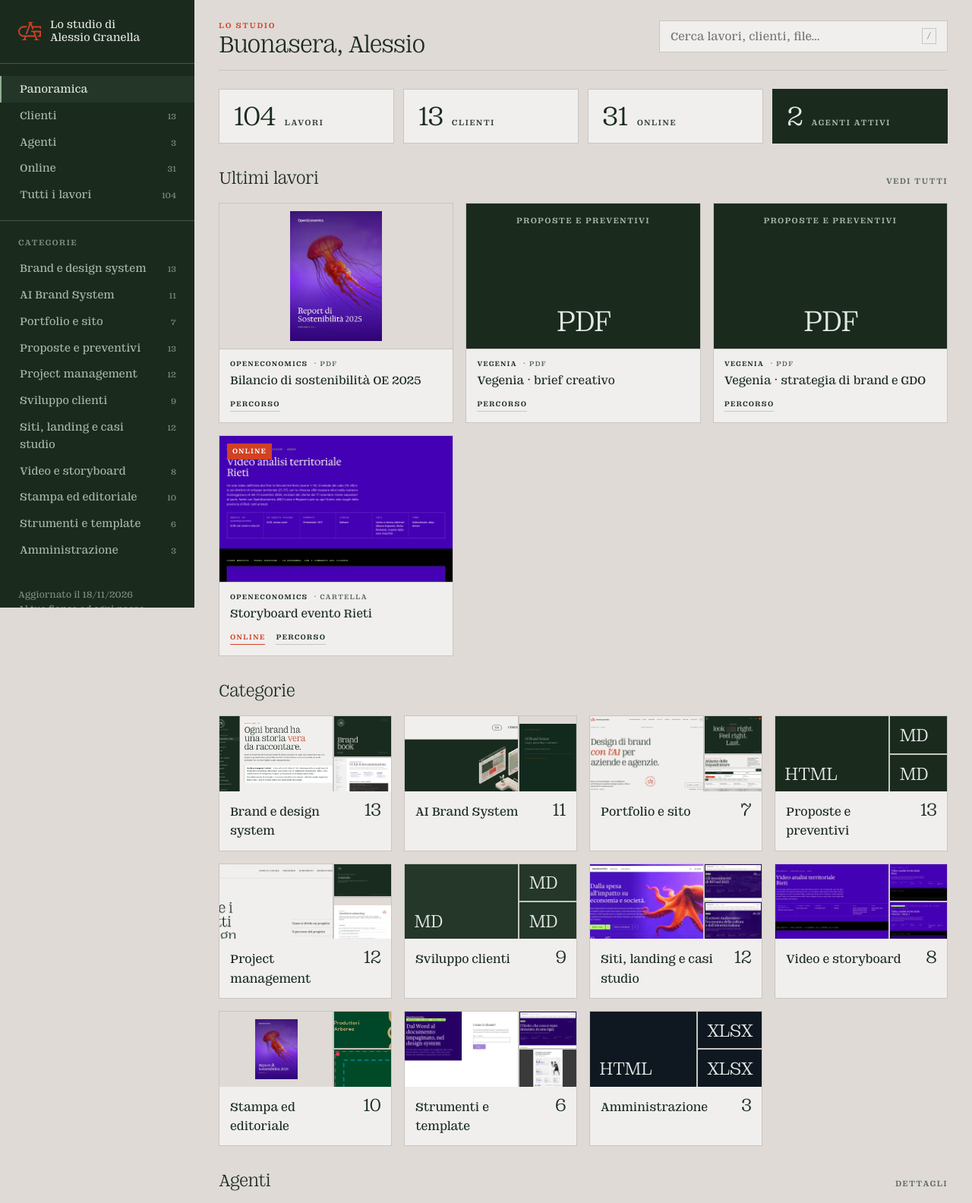
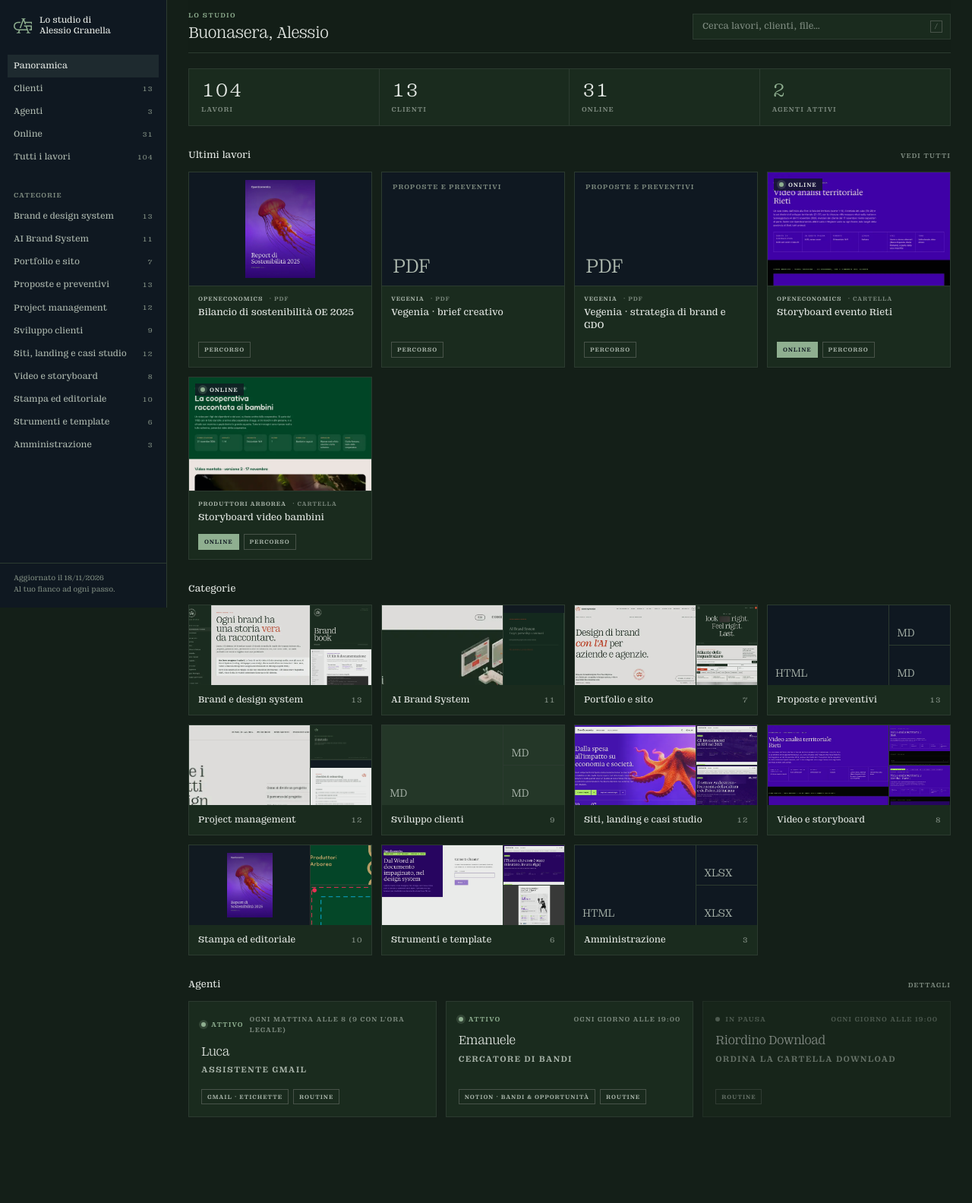
Before and after one commit to AlessioGranella/studio, a plain HTML site: page index.html in a window 1280 px wide. Shown: the top 1584 px of the page at 76% size. After the commit the page ends 1511 px from the top, so only its background shows below. Drawn offline with Linux system fonts and the light colour scheme.

Commit message:
Dashboard scura stile app, caratteri più piccoli
Co-Authored-By: Claude Opus 5.5 <noreply@anthropic.com>

```diff
--- a/index.html
+++ b/index.html
@@ -6,159 +6,178 @@
 <meta name="robots" content="noindex, nofollow">
 <title>Lo studio di Alessio Granella</title>
 <link rel="icon" href="brand/monogramma-rust.svg">
+<meta name="theme-color" content="#0F1821">
 <style>
 @font-face{font-family:'Augustina';src:url('font/DTAugustinaSlab-3Light.otf') format('opentype');font-weight:300;font-display:swap}
 @font-face{font-family:'Augustina';src:url('font/DTAugustinaSlab-3Regular.otf') format('opentype');font-weight:400;font-display:swap}
 @font-face{font-family:'Augustina';src:url('font/DTAugustinaSlab-3Medium.otf') format('opentype');font-weight:500;font-display:swap}
 :root{
-  --ag-paper:#F0EFEE;--ag-soft:#DFDAD5;--ag-ink:#1A2B1E;--ag-verde:#243728;--ag-rust:#D14124;
-  --ag-muschio:#8FAF90;--ag-body:#344238;--ag-muted:#5D6A60;--ag-line:#C8C6C2;--ag-line-dark:#485349;
-  --ag-on-dark:#E4E8E4;--ag-on-dark-muted:#ADB8AE;
-  --ag-font:'Augustina',Georgia,'Times New Roman',serif;
-  --side:256px;--pad:32px;
-  --ease:cubic-bezier(.2,.7,.2,1);--dur:.18s;
+  /* palette del brand, versione scura */
+  --bg:#141F18;          /* tra Ink e Blu-nero */
+  --side:#0F1821;        /* Blu-nero */
+  --surface:#1A2B1E;     /* Ink */
+  --surface-2:#243728;   /* Verde */
+  --line:#2C3B30;        /* filetto sottile */
+  --line-2:#485349;      /* line-dark */
+  --fg:#E4E8E4;          /* on-dark */
+  --fg-2:#ADB8AE;        /* on-dark-muted */
+  --fg-3:#7D8A7F;
+  --accent:#8FAF90;      /* Muschio: l'accento su fondo scuro */
+  --accent-soft:rgba(143,175,144,.12);
+  --font:'Augustina',Georgia,'Times New Roman',serif;
+  --sidew:220px;--pad:28px;
+  --ease:cubic-bezier(.2,.7,.2,1);--dur:.16s;
+  color-scheme:dark;
 }
 *{box-sizing:border-box;margin:0;padding:0}
+html{font-size:14px}
 html,body{height:100%}
-body{background:var(--ag-soft);color:var(--ag-body);font-family:var(--ag-font);font-size:16px;line-height:1.5;-webkit-font-smoothing:antialiased}
+body{background:var(--bg);color:var(--fg-2);font-family:var(--font);font-size:14px;line-height:1.5;-webkit-font-smoothing:antialiased}
 a{color:inherit;text-decoration:none}
 button{font-family:inherit;background:none;border:0;cursor:pointer;color:inherit}
-.ui{font-size:.72rem;font-weight:500;text-transform:uppercase;letter-spacing:.11em}
-.eyebrow{font-size:.68rem;font-weight:500;text-transform:uppercase;letter-spacing:.15em;color:var(--ag-rust)}
-em{font-style:normal;color:var(--ag-rust)}
+::selection{background:var(--accent);color:var(--side)}
+.ui{font-size:.68rem;font-weight:500;text-transform:uppercase;letter-spacing:.1em}
+.eyebrow{font-size:.66rem;font-weight:500;text-transform:uppercase;letter-spacing:.14em;color:var(--accent)}
+em{font-style:normal;color:var(--accent)}
+::-webkit-scrollbar{width:10px;height:10px}
+::-webkit-scrollbar-thumb{background:var(--line-2);border:3px solid var(--bg)}
+::-webkit-scrollbar-track{background:transparent}
 
 /* ---------- layout */
-.app{display:grid;grid-template-columns:var(--side) 1fr;min-height:100vh}
-aside{background:var(--ag-ink);color:var(--ag-on-dark-muted);position:sticky;top:0;height:100vh;overflow-y:auto;display:flex;flex-direction:column;padding:24px 0}
-.brand{display:flex;align-items:center;gap:12px;padding:0 24px 24px;border-bottom:1px solid var(--ag-line-dark)}
-.brand img{width:30px;height:30px}
-.brand span{color:var(--ag-on-dark);font-size:.95rem;line-height:1.15}
-.nav{padding:16px 0;border-bottom:1px solid var(--ag-line-dark)}
-.nav:last-of-type{border-bottom:0}
-.nav h4{padding:4px 24px 8px;color:var(--ag-on-dark-muted);opacity:.7}
-.nav a{display:flex;justify-content:space-between;align-items:baseline;gap:8px;padding:6px 24px;font-size:.95rem;color:var(--ag-on-dark-muted);border-left:2px solid transparent}
-.nav a:hover{color:var(--ag-on-dark)}
-.nav a.on{color:var(--ag-on-dark);border-left-color:var(--ag-muschio);background:rgba(143,175,144,.08)}
-.nav a small{font-size:.72rem;opacity:.7}
-aside .foot{margin-top:auto;padding:16px 24px 0;font-size:.8rem;opacity:.7}
+.app{display:grid;grid-template-columns:var(--sidew) 1fr;min-height:100vh}
+aside{background:var(--side);border-right:1px solid var(--line);position:sticky;top:0;height:100vh;overflow-y:auto;display:flex;flex-direction:column;padding:16px 0}
+.brand{display:flex;align-items:center;gap:10px;padding:4px 18px 16px}
+.brand img{width:24px;height:24px}
+.brand span{color:var(--fg);font-size:.86rem;line-height:1.15}
+.nav{padding:8px 10px}
+.nav h4{padding:12px 8px 6px;color:var(--fg-3)}
+.nav a{display:flex;justify-content:space-between;align-items:center;gap:8px;padding:6px 8px;font-size:.86rem;color:var(--fg-2);transition:background var(--dur),color var(--dur)}
+.nav a:hover{color:var(--fg);background:rgba(228,232,228,.04)}
+.nav a.on{color:var(--fg);background:var(--accent-soft)}
+.nav a.on small{color:var(--accent)}
+.nav a small{font-size:.68rem;color:var(--fg-3);font-variant-numeric:tabular-nums}
+aside .foot{margin-top:auto;padding:12px 18px 0;font-size:.72rem;color:var(--fg-3);border-top:1px solid var(--line)}
 
-main{min-width:0;padding:0 var(--pad) 48px}
-.bar{position:sticky;top:0;z-index:5;background:var(--ag-soft);display:flex;align-items:center;gap:24px;padding:20px 0 16px;border-bottom:1px solid var(--ag-line)}
+main{min-width:0;padding:0 var(--pad) 40px}
+.bar{position:sticky;top:0;z-index:5;background:rgba(20,31,24,.86);backdrop-filter:blur(12px);-webkit-backdrop-filter:blur(12px);display:flex;align-items:center;gap:20px;padding:14px 0;border-bottom:1px solid var(--line)}
 .bar .title{min-width:0}
-.bar h1{font-weight:300;font-size:clamp(1.6rem,2.6vw,2.3rem);letter-spacing:-.035em;line-height:1;color:var(--ag-ink);white-space:nowrap;overflow:hidden;text-overflow:ellipsis}
-.bar .title p{margin-top:6px}
-.search{margin-left:auto;display:flex;align-items:center;gap:10px;border:1px solid var(--ag-line);background:var(--ag-paper);padding:0 14px;width:min(380px,40vw);height:42px}
-.search:focus-within{border-color:var(--ag-ink)}
-.search input{flex:1;border:0;outline:0;background:transparent;font:inherit;font-size:1rem;color:var(--ag-ink);min-width:0}
-.search kbd{font-family:inherit;font-size:.7rem;color:var(--ag-muted);border:1px solid var(--ag-line);padding:1px 6px}
+.bar h1{font-weight:300;font-size:1.6rem;letter-spacing:-.03em;line-height:1.05;color:var(--fg);white-space:nowrap;overflow:hidden;text-overflow:ellipsis}
+.bar .title p{margin-bottom:4px}
+.search{margin-left:auto;display:flex;align-items:center;gap:10px;border:1px solid var(--line);background:var(--surface);padding:0 10px 0 12px;width:min(340px,40vw);height:34px;transition:border-color var(--dur)}
+.search:focus-within{border-color:var(--accent)}
+.search input{flex:1;border:0;outline:0;background:transparent;font:inherit;font-size:.9rem;color:var(--fg);min-width:0}
+.search input::placeholder{color:var(--fg-3)}
+.search kbd{font-family:inherit;font-size:.66rem;color:var(--fg-3);border:1px solid var(--line-2);padding:0 5px}
 
-.view{padding-top:24px}
-.sec{display:flex;align-items:baseline;justify-content:space-between;gap:16px;margin:28px 0 14px}
+.view{padding-top:20px}
+.sec{display:flex;align-items:baseline;justify-content:space-between;gap:16px;margin:28px 0 12px}
 .sec:first-child{margin-top:0}
-.sec h2{font-weight:300;font-size:1.5rem;letter-spacing:-.03em;color:var(--ag-ink)}
-.sec a,.sec button{color:var(--ag-muted)}
-.sec a:hover,.sec button:hover{color:var(--ag-rust)}
-.lead{max-width:62ch;margin:-4px 0 18px;color:var(--ag-muted)}
+.sec h2{font-weight:400;font-size:.95rem;letter-spacing:0;color:var(--fg)}
+.sec a,.sec button{color:var(--fg-3)}
+.sec a:hover,.sec button:hover{color:var(--accent)}
+.lead{max-width:62ch;color:var(--fg-2)}
 
 /* ---------- stats */
-.stats{display:grid;grid-template-columns:repeat(4,1fr);gap:12px}
-.stat{background:var(--ag-paper);border:1px solid var(--ag-line);padding:16px 18px;display:flex;align-items:baseline;gap:12px}
-.stat b{font-weight:300;font-size:2.4rem;line-height:1;letter-spacing:-.04em;color:var(--ag-ink)}
-.stat.dark{background:var(--ag-ink);border-color:var(--ag-ink);color:var(--ag-on-dark-muted)}
-.stat.dark b{color:var(--ag-on-dark)}
+.stats{display:grid;grid-template-columns:repeat(4,1fr);border:1px solid var(--line);background:var(--surface)}
+.stat{padding:14px 16px;display:flex;flex-direction:column;gap:2px;border-right:1px solid var(--line);transition:background var(--dur)}
+.stat:last-child{border-right:0}
+.stat:hover{background:var(--surface-2)}
+.stat b{font-weight:300;font-size:1.9rem;line-height:1.1;letter-spacing:-.03em;color:var(--fg);font-variant-numeric:tabular-nums}
+.stat span{color:var(--fg-3)}
+.stat.dark b{color:var(--accent)}
 
 /* ---------- cards */
-.grid{display:grid;grid-template-columns:repeat(auto-fill,minmax(232px,1fr));gap:16px}
-.card{background:var(--ag-paper);border:1px solid var(--ag-line);display:flex;flex-direction:column;transition:border-color var(--dur) var(--ease);position:relative;min-width:0}
-.card:hover{border-color:var(--ag-ink)}
-.thumb{aspect-ratio:16/10;background:var(--ag-soft);overflow:hidden;border-bottom:1px solid var(--ag-line);display:block;position:relative}
-.thumb img{width:100%;height:100%;object-fit:cover;object-position:top center;display:block;transition:transform .4s var(--ease)}
-.thumb img.v,.mosaic img.v{object-fit:contain;object-position:center;padding:10px 0;background:var(--ag-soft)}
-.card:hover .thumb img{transform:scale(1.03)}
-.ph{width:100%;height:100%;display:flex;flex-direction:column;justify-content:space-between;padding:14px 16px;background:var(--ag-verde);color:var(--ag-on-dark-muted)}
-.ph b{font-weight:300;font-size:2.6rem;letter-spacing:-.04em;line-height:1;color:var(--ag-on-dark)}
-.ph.c-proposte{background:var(--ag-ink)}
-.ph.c-business{background:var(--ag-verde)}
-.ph.c-finanza{background:#0F1821}
-.badge{position:absolute;top:10px;left:10px;background:var(--ag-paper);color:var(--ag-ink);padding:3px 7px;font-size:.62rem;font-weight:500;letter-spacing:.11em;text-transform:uppercase}
-.badge.live{background:var(--ag-rust);color:#fff}
-.cbody{padding:12px 14px 14px;display:flex;flex-direction:column;gap:4px;flex:1}
-.cbody .meta{display:flex;flex-wrap:wrap;gap:2px 8px;color:var(--ag-muted);font-size:.62rem;font-weight:500;letter-spacing:.11em;text-transform:uppercase}
-.cbody .meta button{color:var(--ag-ink);font-size:inherit;letter-spacing:inherit;font-weight:inherit;text-transform:inherit}
-.cbody .meta button:hover{color:var(--ag-rust)}
-.cbody h3{font-weight:400;font-size:1.02rem;line-height:1.25;color:var(--ag-ink);letter-spacing:-.01em}
-.cbody p{font-size:.85rem;color:var(--ag-muted);line-height:1.4}
-.acts{display:flex;flex-wrap:wrap;gap:6px 14px;margin-top:auto;padding-top:10px}
-.acts a,.acts button{font-size:.64rem;font-weight:500;letter-spacing:.11em;text-transform:uppercase;color:var(--ag-ink);border-bottom:1px solid var(--ag-line);padding-bottom:1px}
-.acts a:hover,.acts button:hover{color:var(--ag-rust);border-bottom-color:var(--ag-rust)}
-.acts .primary{color:var(--ag-rust);border-bottom-color:var(--ag-rust)}
+.grid{display:grid;grid-template-columns:repeat(auto-fill,minmax(196px,1fr));gap:12px}
+.card{background:var(--surface);border:1px solid var(--line);display:flex;flex-direction:column;transition:border-color var(--dur) var(--ease),transform var(--dur) var(--ease);position:relative;min-width:0}
+.card:hover{border-color:var(--line-2);transform:translateY(-2px)}
+.thumb{aspect-ratio:16/10;background:var(--side);overflow:hidden;border-bottom:1px solid var(--line);display:block;position:relative;width:100%}
+.thumb img{width:100%;height:100%;object-fit:cover;object-position:top center;display:block;transition:transform .5s var(--ease),opacity var(--dur);opacity:.92}
+.card:hover .thumb img{transform:scale(1.04);opacity:1}
+.thumb img.v,.mosaic img.v{object-fit:contain;object-position:center;padding:10px 0;background:var(--side)}
+.ph{width:100%;height:100%;display:flex;flex-direction:column;justify-content:space-between;padding:12px 14px;background:linear-gradient(var(--surface-2),var(--surface-2));color:var(--fg-3);text-align:left}
+.ph b{font-weight:300;font-size:2rem;letter-spacing:-.03em;line-height:1;color:var(--fg-2)}
+.ph.c-proposte,.ph.c-finanza{background:var(--side)}
+.badge{position:absolute;top:8px;left:8px;background:rgba(15,24,33,.8);backdrop-filter:blur(6px);color:var(--fg);padding:2px 7px;font-size:.6rem;font-weight:500;letter-spacing:.1em;text-transform:uppercase;display:flex;align-items:center;gap:6px}
+.badge.live::before{content:"";width:6px;height:6px;border-radius:50%;background:var(--accent);box-shadow:0 0 0 3px rgba(143,175,144,.2)}
+.cbody{padding:10px 12px 12px;display:flex;flex-direction:column;gap:3px;flex:1}
+.cbody .meta{display:flex;flex-wrap:wrap;gap:2px 8px;color:var(--fg-3);font-size:.6rem;font-weight:500;letter-spacing:.1em;text-transform:uppercase}
+.cbody .meta button{color:var(--fg-2);font-size:inherit;letter-spacing:inherit;font-weight:inherit;text-transform:inherit}
+.cbody .meta button:hover{color:var(--accent)}
+.cbody h3{font-weight:400;font-size:.93rem;line-height:1.3;color:var(--fg)}
+.cbody p{font-size:.8rem;color:var(--fg-3);line-height:1.4}
+.acts{display:flex;flex-wrap:wrap;gap:6px;margin-top:auto;padding-top:10px}
+.acts a,.acts button{font-size:.6rem;font-weight:500;letter-spacing:.1em;text-transform:uppercase;color:var(--fg-2);border:1px solid var(--line-2);padding:3px 7px;transition:all var(--dur)}
+.acts a:hover,.acts button:hover{color:var(--fg);border-color:var(--fg-2)}
+.acts .primary{color:var(--side);background:var(--accent);border-color:var(--accent)}
+.acts .primary:hover{color:var(--side);background:var(--fg);border-color:var(--fg)}
 
-/* ---------- category tiles (panoramica) */
-.tiles{display:grid;grid-template-columns:repeat(auto-fill,minmax(220px,1fr));gap:16px}
+/* ---------- category tiles */
+.tiles{display:grid;grid-template-columns:repeat(auto-fill,minmax(196px,1fr));gap:12px}
+.tile{background:var(--surface);border:1px solid var(--line);display:flex;flex-direction:column;transition:border-color var(--dur) var(--ease),transform var(--dur) var(--ease)}
+.tile:hover{border-color:var(--line-2);transform:translateY(-2px)}
+.mosaic{display:grid;grid-template-columns:2fr 1fr;grid-template-rows:1fr 1fr;gap:1px;aspect-ratio:16/7;background:var(--line);overflow:hidden}
+.mosaic>*:first-child{grid-row:1/3}
+.mosaic img{width:100%;height:100%;object-fit:cover;object-position:top;display:block;opacity:.9}
+.mosaic .ph{padding:8px 10px;justify-content:flex-end}
+.mosaic .ph span{display:none}
+.mosaic .ph b{font-size:1.1rem}
+.tile .tb{padding:10px 12px;display:flex;justify-content:space-between;align-items:baseline;gap:12px}
+.tile h3{font-weight:400;font-size:.9rem;color:var(--fg)}
+.tile .n{font-size:.75rem;color:var(--fg-3);font-variant-numeric:tabular-nums}
+.tile .d{padding:0 12px 12px;font-size:.78rem;color:var(--fg-3);margin-top:-6px}
 .tiles.compact .d{display:none}
 .grid.compact .cbody p{display:none}
-.tile{background:var(--ag-paper);border:1px solid var(--ag-line);display:flex;flex-direction:column;transition:border-color var(--dur) var(--ease)}
-.tile:hover{border-color:var(--ag-ink)}
-.mosaic{display:grid;grid-template-columns:2fr 1fr;grid-template-rows:1fr 1fr;gap:2px;aspect-ratio:16/7;background:var(--ag-line);overflow:hidden}
-.mosaic>*:first-child{grid-row:1/3}
-.mosaic img{width:100%;height:100%;object-fit:cover;object-position:top;display:block}
-.mosaic .ph{padding:10px 12px;justify-content:flex-end}
-.mosaic .ph span{display:none}
-.mosaic .ph b{font-size:1.6rem}
-.tile .tb{padding:12px 14px;display:flex;justify-content:space-between;align-items:baseline;gap:12px}
-.tile h3{font-weight:400;font-size:1.05rem;color:var(--ag-ink);letter-spacing:-.01em}
-.tile .n{font-weight:300;font-size:1.6rem;color:var(--ag-ink);letter-spacing:-.04em;line-height:1}
-.tile .d{padding:0 14px 14px;font-size:.85rem;color:var(--ag-muted);margin-top:-6px}
 
 /* ---------- clients */
-.client .cbody h3{font-size:1.3rem;font-weight:300;letter-spacing:-.03em}
-.status{color:var(--ag-rust)}
-.mini-agents{display:grid;grid-template-columns:repeat(3,1fr);gap:16px}
+.status{color:var(--accent)}
+.mini-agents{display:grid;grid-template-columns:repeat(3,1fr);gap:12px}
 
 /* ---------- agents */
-.agent{background:var(--ag-ink);border:1px solid var(--ag-ink);color:var(--ag-on-dark-muted);padding:20px;display:flex;flex-direction:column;gap:8px;min-height:220px}
-.agent.paused{background:var(--ag-verde);border-color:var(--ag-verde);opacity:.75}
-.agent .top{display:flex;justify-content:space-between;align-items:center;gap:8px}
-.dot{display:inline-flex;align-items:center;gap:7px;color:var(--ag-muschio)}
-.dot::before{content:"";width:7px;height:7px;border-radius:50%;background:currentColor}
-.agent.paused .dot{color:var(--ag-on-dark-muted)}
-.agent h3{font-weight:300;font-size:2.1rem;line-height:1;letter-spacing:-.035em;color:var(--ag-on-dark)}
-.agent .role{color:var(--ag-on-dark)}
-.agent p{font-size:.9rem}
-.agent .acts a{color:var(--ag-on-dark);border-bottom-color:var(--ag-line-dark)}
-.agent .acts a:hover{color:var(--ag-muschio);border-bottom-color:var(--ag-muschio)}
+.agent{background:var(--surface);border:1px solid var(--line);padding:16px;display:flex;flex-direction:column;gap:6px;min-height:200px}
+.agent.paused{opacity:.55}
+.agent .top{display:flex;justify-content:space-between;align-items:center;gap:8px;color:var(--fg-3)}
+.dot{display:inline-flex;align-items:center;gap:7px;color:var(--accent)}
+.dot::before{content:"";width:6px;height:6px;border-radius:50%;background:currentColor;box-shadow:0 0 0 3px rgba(143,175,144,.2)}
+.agent.paused .dot{color:var(--fg-3)}
+.agent.paused .dot::before{box-shadow:none}
+.agent h3{font-weight:300;font-size:1.6rem;line-height:1.05;letter-spacing:-.03em;color:var(--fg);margin-top:6px}
+.agent .role{color:var(--fg-2)}
+.agent p{font-size:.84rem}
 .agent.compact{min-height:0}
-.agent.compact h3{font-size:1.5rem}
-.skill{background:var(--ag-paper);border:1px solid var(--ag-line);padding:16px 18px}
-.skill h3{font-weight:400;font-size:1.02rem;color:var(--ag-ink);margin-bottom:4px}
-.skill p{font-size:.85rem;color:var(--ag-muted)}
+.agent.compact h3{font-size:1.25rem}
+.skill{background:var(--surface);border:1px solid var(--line);padding:14px 16px}
+.skill h3{font-weight:400;font-size:.93rem;color:var(--fg);margin-bottom:4px}
+.skill p{font-size:.8rem;color:var(--fg-3)}
 
-/* ---------- filters within a view */
-.chips{display:flex;flex-wrap:wrap;gap:6px 18px;margin:-4px 0 18px}
-.chips button{color:var(--ag-muted);padding:3px 0;border-bottom:1px solid transparent}
-.chips button:hover{color:var(--ag-ink)}
-.chips button[aria-pressed=true]{color:var(--ag-ink);border-bottom-color:var(--ag-rust)}
-.empty{padding:48px 0;color:var(--ag-muted)}
+/* ---------- filters */
+.chips{display:flex;flex-wrap:wrap;gap:6px;margin:0 0 14px}
+.chips button{color:var(--fg-2);padding:4px 10px;border:1px solid var(--line);background:var(--surface);transition:all var(--dur)}
+.chips button:hover{color:var(--fg);border-color:var(--line-2)}
+.chips button[aria-pressed=true]{color:var(--side);background:var(--accent);border-color:var(--accent)}
+.empty{padding:48px 0;color:var(--fg-3)}
 
-.toast{position:fixed;left:50%;bottom:24px;transform:translateX(-50%) translateY(20px);background:var(--ag-ink);color:var(--ag-on-dark);padding:10px 18px;opacity:0;transition:all var(--dur) var(--ease);pointer-events:none;font-size:.9rem;z-index:20}
+.toast{position:fixed;left:50%;bottom:20px;transform:translateX(-50%) translateY(20px);background:var(--fg);color:var(--side);padding:9px 16px;opacity:0;transition:all var(--dur) var(--ease);pointer-events:none;font-size:.85rem;z-index:40}
 .toast.on{opacity:1;transform:translateX(-50%) translateY(0)}
+
+@media (prefers-reduced-motion:reduce){*{transition:none!important}}
 
 /* ---------- mobile */
 .menu-btn{display:none}
 @media (max-width:860px){
-  :root{--pad:16px}
+  :root{--pad:14px}
   .app{grid-template-columns:1fr}
-  aside{position:fixed;inset:0 auto 0 0;width:280px;z-index:30;transform:translateX(-100%);transition:transform var(--dur) var(--ease)}
+  aside{position:fixed;inset:0 auto 0 0;width:260px;z-index:30;transform:translateX(-100%);transition:transform var(--dur) var(--ease)}
   body.menu aside{transform:none}
-  body.menu::after{content:"";position:fixed;inset:0;background:rgba(15,24,33,.4);z-index:25}
-  .menu-btn{display:block;border:1px solid var(--ag-line);background:var(--ag-paper);width:42px;height:42px;flex:none}
-  .bar{flex-wrap:wrap;gap:12px}
+  body.menu::after{content:"";position:fixed;inset:0;background:rgba(15,24,33,.6);z-index:25}
+  .menu-btn{display:block;border:1px solid var(--line);background:var(--surface);color:var(--fg);width:34px;height:34px;flex:none}
+  .bar{flex-wrap:wrap;gap:10px}
   .bar .title{flex:1}
   .search{width:100%;margin-left:0;order:3}
   .stats{grid-template-columns:repeat(2,1fr)}
+  .stat:nth-child(2){border-right:0}
+  .stat:nth-child(-n+2){border-bottom:1px solid var(--line)}
   .mini-agents{grid-template-columns:1fr}
-  .grid{grid-template-columns:repeat(auto-fill,minmax(150px,1fr));gap:10px}
-  .tiles{grid-template-columns:repeat(auto-fill,minmax(150px,1fr));gap:10px}
+  .grid,.tiles{grid-template-columns:repeat(auto-fill,minmax(150px,1fr));gap:10px}
   .cbody p{display:none}
 }
 </style>
@@ -166,7 +185,7 @@ main{min-width:0;padding:0 var(--pad) 48px}
 <body>
 <div class="app">
   <aside id="side">
-    <a class="brand" href="#home"><img src="brand/monogramma-rust.svg" alt=""><span>Lo studio di<br>Alessio Granella</span></a>
+    <a class="brand" href="#home"><img src="brand/monogramma-muschio.svg" alt=""><span>Lo studio di<br>Alessio Granella</span></a>
     <nav class="nav" id="navMain"></nav>
     <nav class="nav" id="navCats"><h4 class="ui">Lavori</h4></nav>
     <div class="foot">Aggiornato il 18/11/2026<br>Al tuo fianco ad ogni passo.</div>
@@ -251,7 +270,7 @@ const VIEWS = {
         <a class="stat dark" href="#agenti"><b>${DATA.agents.filter(a => a.s === 'Attivo').length}</b><span class="ui">agenti attivi</span></a>
       </div>
       <div class="sec"><h2>Ultimi lavori</h2><a class="ui" href="#cat/all">Vedi tutti</a></div>
-      ${grid(recent(window.innerWidth > 1700 ? 5 : 4), 'compact')}
+      ${grid(recent(window.innerWidth > 1700 ? 6 : 5), 'compact')}
       <div class="sec"><h2>Categorie</h2></div>
       <div class="tiles compact">${DATA.cats.map(c => {
         const list = DATA.items.filter(x => x.c === c.id);
```
Also changed, not shown: template.html (+133 -114 lines), brand/monogramma-muschio.svg (added).
